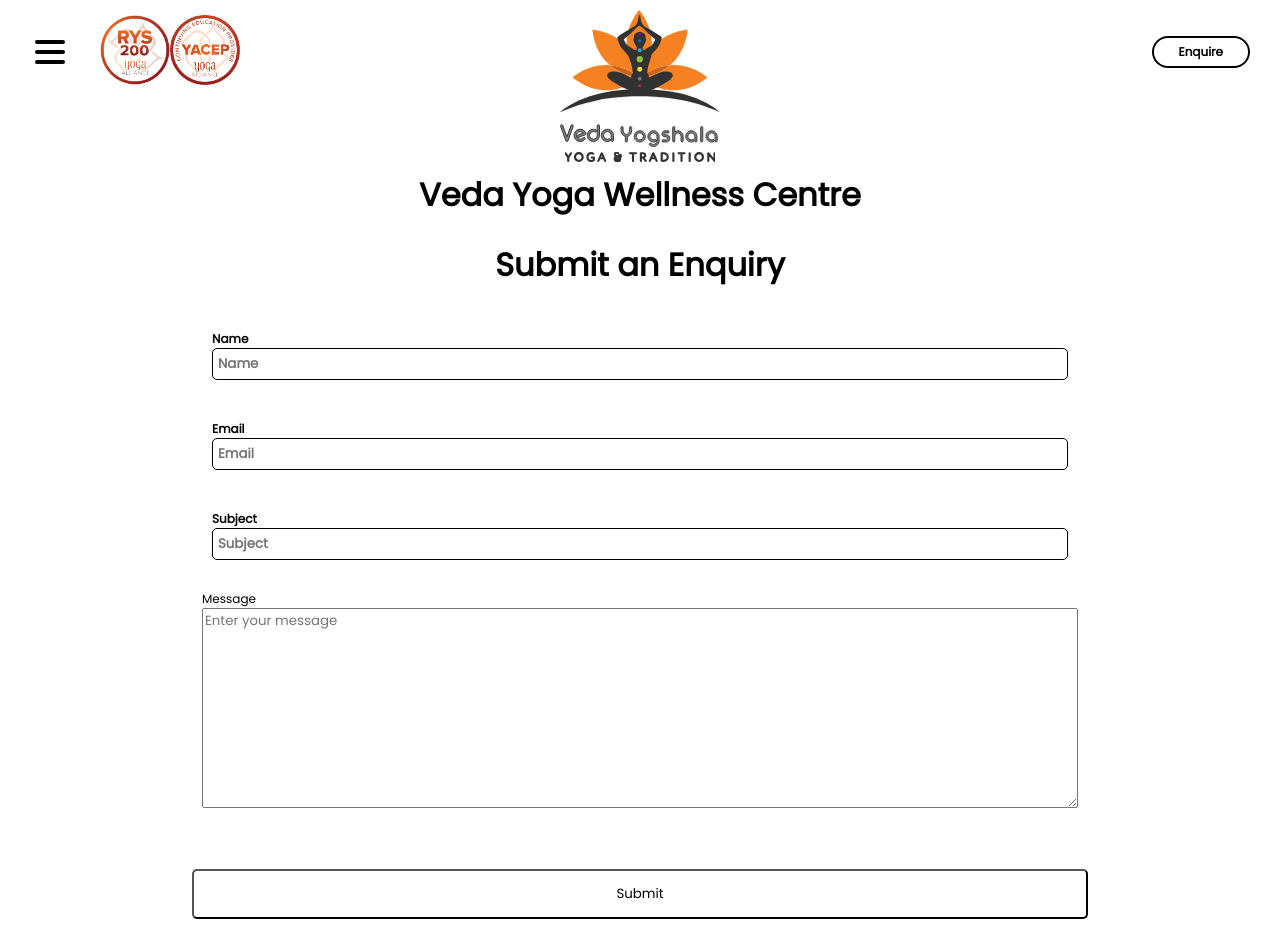
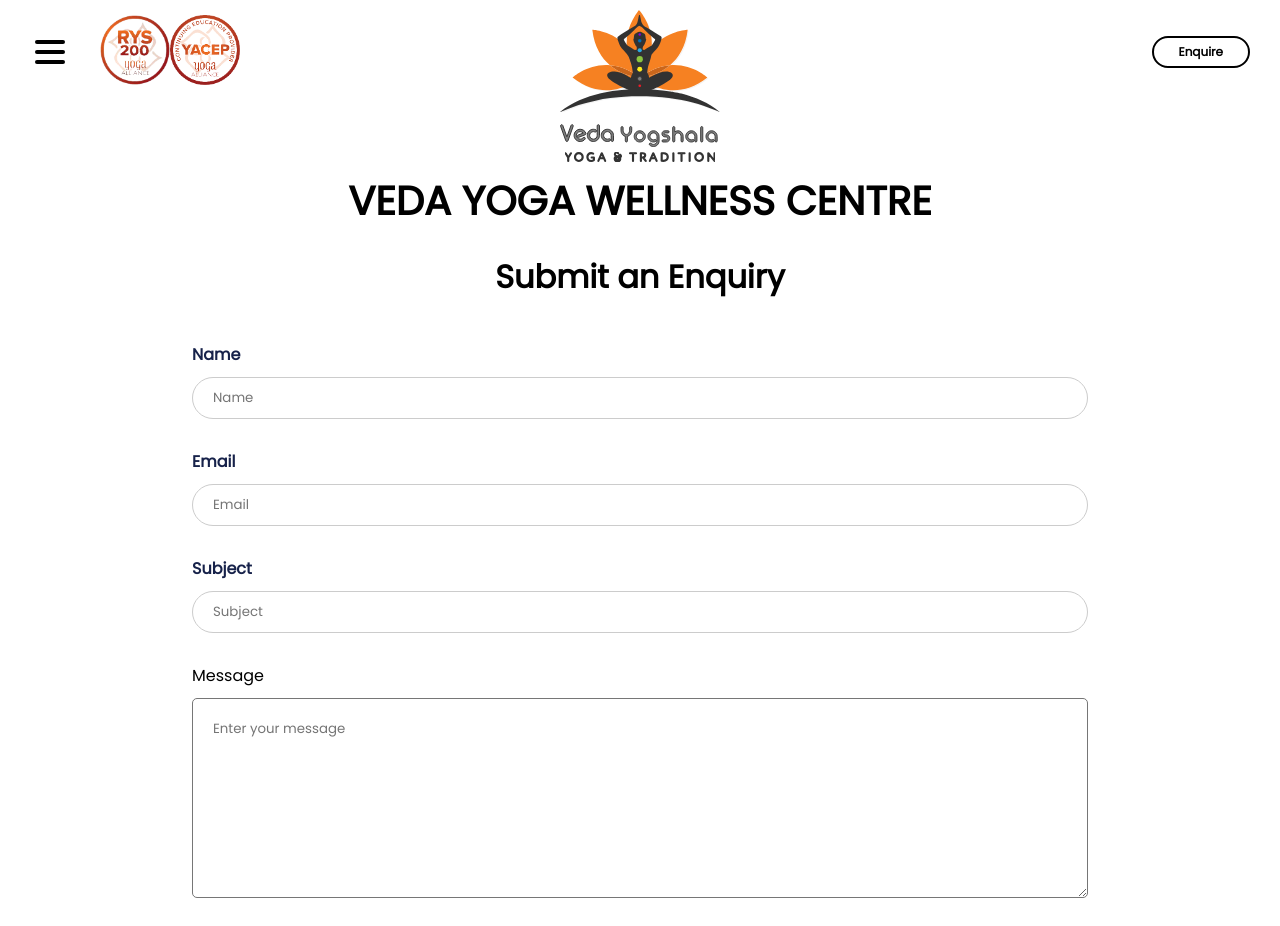
Before and after one commit to vahizan/operation-yoga, a Next.js app: page /enquire in a window 1280 px wide. Shown: the top 926 px of the page. Built offline with nearby package versions, Linux system fonts and the light colour scheme.

Commit message:
fix footer and update enquiry form layout

```diff
--- a/constants/Navigation.constants.ts
+++ b/constants/Navigation.constants.ts
@@ -18,10 +18,14 @@
     ],
   },
   {
-    root: { title: "Veda Yogshala", link: "/veda-yogshala" },
+    root: { title: "Veda Yoga Centre", link: "/veda-yoga-centre" },
     children: [
-      { root: { title: "Yoga Classes", link: "/veda-yogshala/yoga-classes" } },
-      { root: { title: "Yoga Retreat", link: "/veda-yogshala/yoga-retreat" } },
+      {
+        root: { title: "Yoga Classes", link: "/veda-yoga-centre/yoga-classes" },
+      },
+      {
+        root: { title: "Yoga Retreat", link: "/veda-yoga-centre/yoga-retreat" },
+      },
       {
         root: {
           title: "Teachers' Training Courses",
--- a/pages/login.module.scss
+++ b/pages/login.module.scss
@@ -1,6 +1,4 @@
 .loginFormContainer {
   margin: 20px;
   width: 80%;
-
-
 }
--- a/styles/Layout.module.scss
+++ b/styles/Layout.module.scss
@@ -1,11 +1,9 @@
 @import "../styles/breakpoints.scss";
 @import "../styles/utils";
 
-
-
 .header {
   h1 {
-    @include autoFontSize(40);
+    @include autoFontSize(50);
     padding: 0;
     margin: 0;
 
@@ -16,6 +14,7 @@
   z-index: 100;
   flex-direction: row;
   justify-content: center;
+  min-height:50px;
 
   &__certification {
     display: flex;
@@ -52,20 +51,22 @@
 }
 
 .main {
-  display: flex;
-  flex-direction: column;
+  display:flex;
+  flex: 1;
+  flex-direction:column;
+  min-height: 100vh;
   align-items: center;
+  margin-bottom: 20px;
 }
 
 .footer {
-  position: sticky;
-  left: 0;
-  right: 0;
-  bottom: 0;
+  position: absolute;
+  width: 100%;
   display: flex;
   justify-content: center;
   flex-direction: row;
   border-top: 1px solid #eaeaea;
+
   div {
     padding: 20px;
   }
--- a/ui/Form/EnquiryForm.tsx
+++ b/ui/Form/EnquiryForm.tsx
@@ -67,6 +67,7 @@
     setSubmitted(true);
   };
 
+  const errorMessageClassName = `${styles.enquiryForm__errorMessage} error`;
   useEffect(() => {
     if (isSubmitted) {
       if (!validateForm()) {
@@ -104,7 +105,9 @@
           onBlur={handleBlur}
           onChange={handleChange}
         />
-        {errors.name && <span className="error">{errors.name}</span>}
+        {errors.name && (
+          <div className={errorMessageClassName}>{errors.name}</div>
+        )}
       </div>
       <div className={styles.enquiryForm__field}>
         <label htmlFor="email">Email</label>
@@ -117,7 +120,9 @@
           onBlur={handleBlur}
           onChange={handleChange}
         />
-        {errors.email && <span className="error">{errors.email}</span>}
+        {errors.email && (
+          <div className={errorMessageClassName}>{errors.email}</div>
+        )}
       </div>
       <div className={styles.enquiryForm__field}>
         <label htmlFor="subject">Subject</label>
@@ -130,7 +135,9 @@
           onBlur={handleBlur}
           onChange={handleChange}
         />
-        {errors.subject && <span className="error">{errors.subject}</span>}
+        {errors.subject && (
+          <span className={errorMessageClassName}>{errors.subject}</span>
+        )}
       </div>
       <div className={styles.enquiryForm__textAreaField}>
         <label htmlFor="message">Message</label>
@@ -142,7 +149,9 @@
           onBlur={handleBlur}
           onChange={handleChange}
         />
-        {errors.message && <span className="error">{errors.message}</span>}
+        {errors.message && (
+          <span className={errorMessageClassName}>{errors.message}</span>
+        )}
       </div>
       <button
         className={styles.enquiryForm__submit}
--- a/ui/Form/enquiryForm.module.scss
+++ b/ui/Form/enquiryForm.module.scss
@@ -1,8 +1,8 @@
 @import "styles/utils";
 @import "styles/breakpoints";
+@import "styles/colours";
 
 .enquiryForm {
-  height: 82vh;
   @include tablet-up {
     width: 70%;
   }
@@ -12,47 +12,59 @@
   justify-content: flex-start;
   flex-direction: column;
 
+  &__errorMessage {
+    margin-bottom: 5px;
+    margin-top: 5px;
+  }
+
   &__textAreaField {
+    resize: vertical;
     display: flex;
     flex-direction: column;
-    padding: 10px;
+    width:100%;
+    padding-top:20px;
+
     label {
-      @include autoFontSize(15);
+      @include autoFontSize(20);
+      padding-bottom: 10px;
     }
     textarea {
+      padding: 20px;
+      border-radius: 5px;
       width: 100%;
       min-height: 200px;
     }
   }
+
   &__field{
+    @include formGroup();
+    margin-bottom: 10px;
+    margin-top: 10px;
+    label {
+      @include autoFontSize(20);
+      padding-bottom: 5px;
+      padding-top: 10px;
+    }
 
-    display: flex;
-    flex-direction: column;
-    padding: 20px;
-    width: 100%;
-    label {
-      font-weight: bolder;
-      @include autoFontSize(15);
-      margin-right: 10px;
-
-    }
     input {
-      width:100%;
-      font-weight: bolder;
-      text-transform: capitalize;
-      border: 1px solid black;
-      border-radius: 5px;
-      background-color: initial;
-      padding: 5px;
-      outline: inherit;
+      padding-bottom: 10px;
     }
   }
 
   &__submit {
-    height: 50px;
-    background: none;
-    border-radius: 5px;
-    margin-top: 51px;
+    @include autoFontSize(16);
+    &:hover {
+      background-image: $glow-bg;
+    }
+    font-weight: bolder;
+    width: 100%;
+    margin-top:30px;
+    padding: 10px;
+    color: white;
+    background-color: black;
+    border: none;
+    border-radius: 100px;
+    cursor: pointer;
   }
 
 }
--- a/ui/Layout.tsx
+++ b/ui/Layout.tsx
@@ -12,6 +12,15 @@
 export default function Layout({ children }: { children: ReactNode }) {
   return (
     <>
+      <Head>
+        <title>Yoga Time</title>
+        <meta name="description" content="Yogshala" />
+        <link
+          rel="icon"
+          href="/Users/vahizanvijayanathan/Desktop/Dev/Personal Projects/operation-yoga/public/favicon.ico"
+        />
+      </Head>
+      <div className={styles.container}>
         <div className={styles.header}>
           <LeftDrawer />
           <div className={styles.header__certification}>
@@ -21,7 +30,7 @@
             <Link href={"/"}>
               <YogshalaFancyLogo />
             </Link>
-          <h1>Veda Yoga Wellness Centre</h1>
+            <h1>{"VEDA YOGA WELLNESS CENTRE"}</h1>
             <div className={styles.header__content__certification}>
               <Certification />
             </div>
@@ -30,17 +39,6 @@
             <EnquiryButton text={"enquire"} url={"/enquire"} />
           </div>
         </div>
-
-      <div className={styles.container}>
-        <Head>
-          <title>Yoga Time</title>
-          <meta name="description" content="Yogshala" />
-          <link
-            rel="icon"
-            href="/Users/vahizanvijayanathan/Desktop/Dev/Personal Projects/operation-yoga/public/favicon.ico"
-          />
-        </Head>
-
         <main className={styles.main}>{children}</main>
       </div>
       <Footer />
```
Also changed, not shown: pages/veda-yoga-centre/YogaClasses.module.scss (renamed from pages/veda-yogshala/YogaClasses.module.scss), pages/veda-yoga-centre/yoga-classes.tsx (renamed from pages/veda-yogshala/yoga-classes.tsx). Lines whose indentation alone changed are shown as unchanged.
